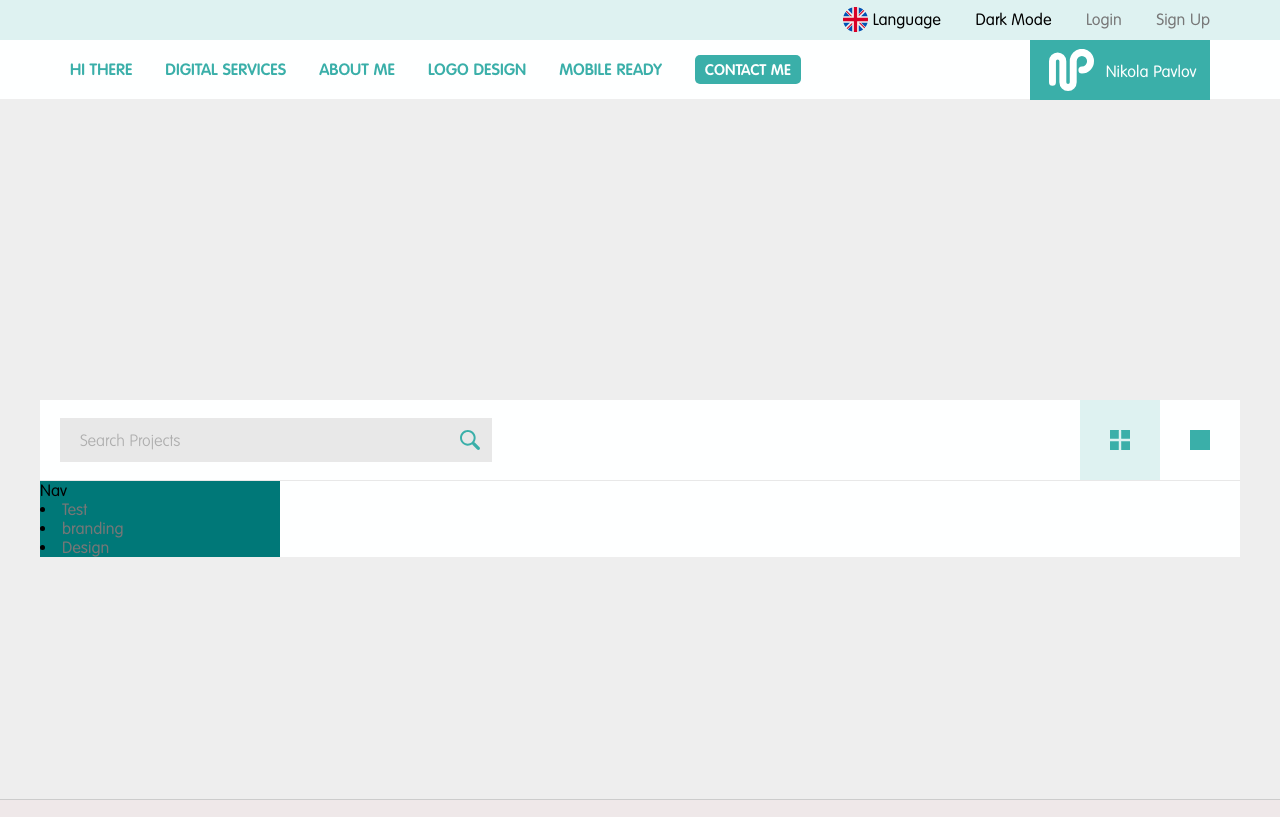
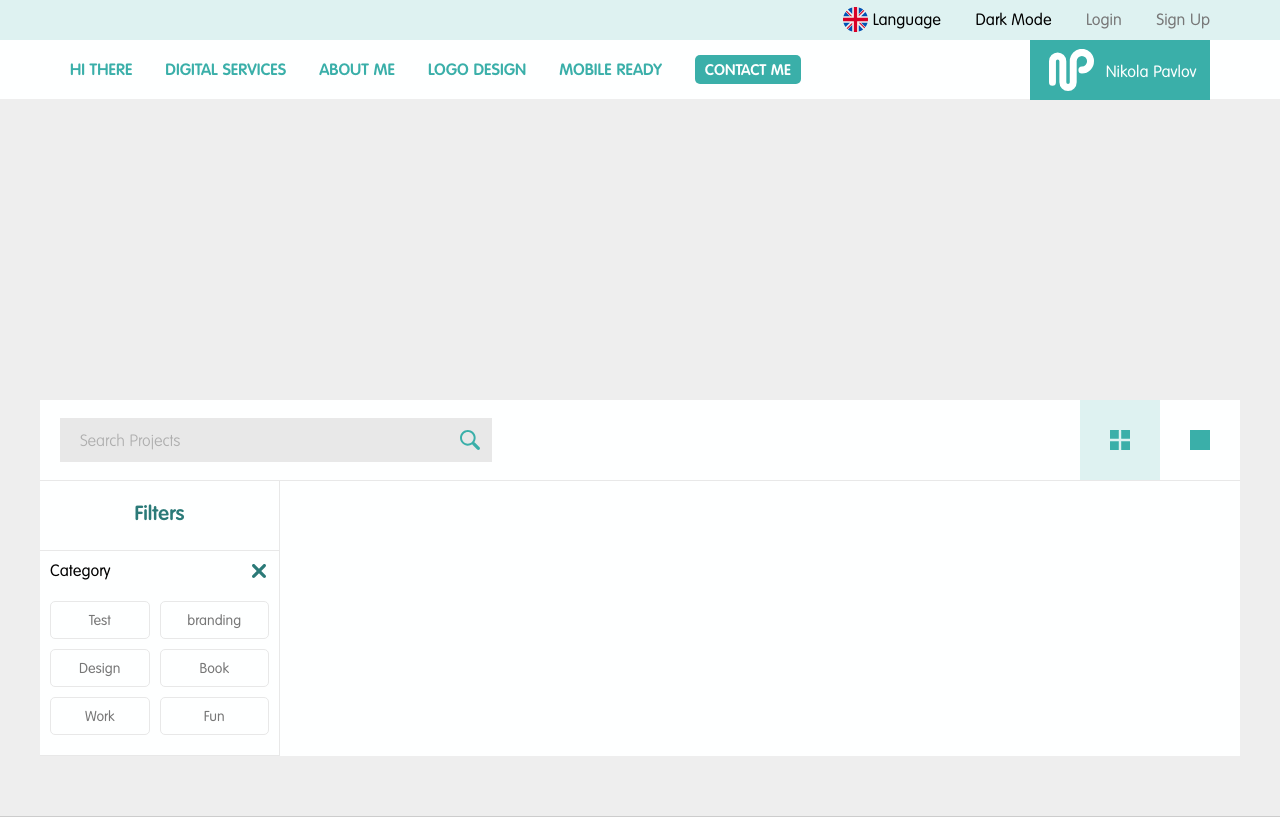
Before and after one commit to nikola-pavlov/nikola-web, a Node server app: page /portfolio/ in a window 1280 px wide. Run offline with Node 20, Linux system fonts and the light colour scheme; data that the repository does not hold is empty; some libraries are stand-ins or nearby versions; grey boxes are pictures that could not be loaded.

Commit message:
styled the filters

```diff
--- a/routes/projects.js
+++ b/routes/projects.js
@@ -44,13 +44,8 @@ router.get("/", function(req, res){
 	var pageQuery = parseInt(req.query.page);
 	var page = pageQuery ? pageQuery : 1;
 	var noMatch = null;
-	var filter = req.query.filter;
+	var category = req.query.category;
 	var searchQuery = req.query.search;
-
-	console.log("req.query.search: " + req.query.search);
-	console.log("req.query.filter: " + req.query.filter);
-	console.log("pageQuery: " + pageQuery);
-	console.log("page: " + page);
 
 
 
@@ -65,9 +60,9 @@ router.get("/", function(req, res){
 					if(allProjects.length < 1) {
 						noMatch = "Error: No projects found.";
 					}
-					if(req.query.search && req.query.filter) {
-						Project.find( { name: regex, category: req.query.filter } ).skip((perPage * page) - perPage).limit(perPage).exec(function (err, allProjects) {
-							Project.count( {name: regex, category: req.query.filter } ).exec(function (err, count) {
+					if(req.query.search && req.query.category) {
+						Project.find( { name: regex, category: req.query.category } ).skip((perPage * page) - perPage).limit(perPage).exec(function (err, allProjects) {
+							Project.count( {name: regex, category: req.query.category } ).exec(function (err, count) {
 								if(err) {
 									console.log(err);
 								} else {
@@ -78,7 +73,7 @@ router.get("/", function(req, res){
 										noMatch: noMatch,
 										count: count,
 										search: req.query.search,
-										filter: req.query.filter
+										category: req.query.category
 									});
 								}
 							});
@@ -91,16 +86,16 @@ router.get("/", function(req, res){
 							noMatch: noMatch,
 							count: count,
 							search: req.query.search,
-							filter: false
+							category: false
 						});
 					}
 				}
 			});
 		});
 	} else {
-		if(req.query.filter) {
-			Project.find({category: req.query.filter}).skip((perPage * page) - perPage).limit(perPage).exec(function (err, foundProjects) {
-				Project.count({category: req.query.filter}).exec(function (err, count) {
+		if(req.query.category) {
+			Project.find({category: req.query.category}).skip((perPage * page) - perPage).limit(perPage).exec(function (err, foundProjects) {
+				Project.count({category: req.query.category}).exec(function (err, count) {
 					if(err) {
 						console.log(err);
 					} else {
@@ -111,7 +106,7 @@ router.get("/", function(req, res){
 							search: false,
 							count: count,
 							current: page,
-							filter: req.query.filter
+							category: req.query.category
 						});
 					}
 				});
@@ -130,7 +125,7 @@ router.get("/", function(req, res){
         					count: count,
         					noMatch: noMatch,
         					search: false,
-        					filter: false
+        					category: false
         				});
         			}
         		});
--- a/views/portfolio/portfolio.ejs
+++ b/views/portfolio/portfolio.ejs
@@ -12,8 +12,8 @@
 							<span class="portfolio__header__search__icon"></span>
 						</button>
 					</form>
-					<%if(search || filter) {%>
-					<p>You searched for <%= search %> Your Filters: <%= filter %> Count: <%= count %> <a href="/portfolio">Clear Query</a></p>
+					<%if(search || category) {%>
+					<p>You searched for <%= search %> Your Filters: <%= category %> Count: <%= count %> <a href="/portfolio">Clear Query</a></p>
 					<% } %>
 
 				</div>
@@ -28,20 +28,31 @@
 			</header>
 			<div class="portfolio__content">
 
-				<nav class="portfolio__nav">Nav
+				<nav class="portfolio__nav">
 					<% if(currentUser && currentUser.isAdmin)  { %>
 					<a href="/portfolio/new">New Project</a>
 
 
 
 					<% } %>
+					<div class="portfolio__nav__filter">
 
-					 <li class=""><a href="/portfolio?filter=test<%if(search){%>&search=<%=search%><%}%>">Test</a></li>
-					<li class=""><a href="/portfolio?filter=branding<%if(search){%>&search=<%=search%><%}%>">branding</a></li>
-					<li class=""><a href="/portfolio?filter=design<%if(search){%>&search=<%=search%><%}%>">Design</a></li>
-					<!-- <li class=""><a href="/portfolio?filter=test">Test</a></li>
-					<li class=""><a href="/portfolio?filter=branding">branding</a></li>
-					<li class=""><a href="/portfolio?filter=design">Design</a></li> -->
+						<div class="portfolio__nav__filter__heading">Filters</div>
+						<div class="portfolio__nav__filter__header">
+							<div class="portfolio__nav__filter__title">Category</div>
+							<div class="portfolio__nav__filter__icon"></div>
+						</div>
+						<div class="portfolio__nav__group">
+							<ul>
+								<li><a href="/portfolio?category=test<%if(search){%>&search=<%=search%><%}%>"><div class="<% if(category == "test"){%>active<% } %>">Test</div></a></li>
+								<li><a href="/portfolio?category=branding<%if(search){%>&search=<%=search%><%}%>"><div class="<% if(category == "branding"){%>active<% } %>">branding</div></a></li>
+								<li><a href="/portfolio?category=design<%if(search){%>&search=<%=search%><%}%>"><div class="<% if(category == "design"){%>active<% } %>">Design</div></a></li>
+								<li><a href="/portfolio?category=book<%if(search){%>&search=<%=search%><%}%>"><div class="<% if(category == "book"){%>active<% } %>">Book</div></a></li>
+								<li><a href="/portfolio?category=work<%if(search){%>&search=<%=search%><%}%>"><div class="<% if(category == "work"){%>active<% } %>">Work</div></a></li>
+								<li><a href="/portfolio?category=fun<%if(search){%>&search=<%=search%><%}%>"><div class="<% if(category == "fun"){%>active<% } %>">Fun</div></a></li>
+							</ul>
+						</div>
+					</div>
 
 				</nav>
 
@@ -94,7 +105,7 @@
 							<% } else { %>
 							<li class="pagination__item"><a href="/portfolio
 								<%if(search){%>?search=<%=search%><%}%>
-								<%if(filter){%>?filter=<%=filter%><%}%>">First</a></li>
+								<%if(category){%>?category=<%=category%><%}%>">First</a></li>
 								<% } %>
 
 								<% if (current == 1) { %>
@@ -102,7 +113,7 @@
 								<% } else { %>
 								<li class="pagination__item"><a href="/portfolio?page=<%= Number(current) - 1 %>
 									<%if(search){%>&search=<%=search%><%}%>
-								<%if(filter){%>&filter=<%=filter%><%}%>">«</a></li>
+									<%if(category){%>&category=<%=category%><%}%>">«</a></li>
 									<% } %>
 
 									<% var i = (Number(current) > 5 ? Number(current) - 4 : 1) %>
@@ -116,7 +127,7 @@
 									<li class="pagination__item">
 										<a href="/portfolio?page=<%= i %>
 											<%if(search){%>&search=<%=search%><%}%>
-									<%if(filter){%>&filter=<%=filter%><%}%>"><%= i %>
+											<%if(category){%>&category=<%=category%><%}%>"><%= i %>
 										</a></li> <% } %>
 										<% if (i == Number(current) + 4 && i < pages) { %>
 										<li class="pagination__item disabled"><a>...</a></li>
@@ -128,7 +139,7 @@
 										<% } else { %>
 										<li class="pagination__item"><a href="/portfolio?page=<%= Number(current) + 1 %>
 											<%if(search){%>&search=<%=search%><%}%>
-								<%if(filter){%>&filter=<%=filter%><%}%>">»</a></li>
+											<%if(category){%>&category=<%=category%><%}%>">»</a></li>
 											<% } %>
 
 											<% if (current == pages) { %>
@@ -136,7 +147,7 @@
 											<% } else { %>
 											<li class="pagination__item"><a href="/portfolio?page=<%= pages %>
 												<%if(search){%>&search=<%=search%><%}%>
-								<%if(filter){%>&filter=<%=filter%><%}%>">Last</a></li>
+												<%if(category){%>&category=<%=category%><%}%>">Last</a></li>
 												<% } %>
 											</ul>
 											<% } %>
```
Also changed, not shown: public/assets/scripts/App.js, public/assets/scripts/modules/Filters.js (added), public/assets/styles/css/style.css, public/assets/styles/scss/pages/_portfolio.scss, public/temp/scripts/App.js. Lines whose indentation alone changed are shown as unchanged.
